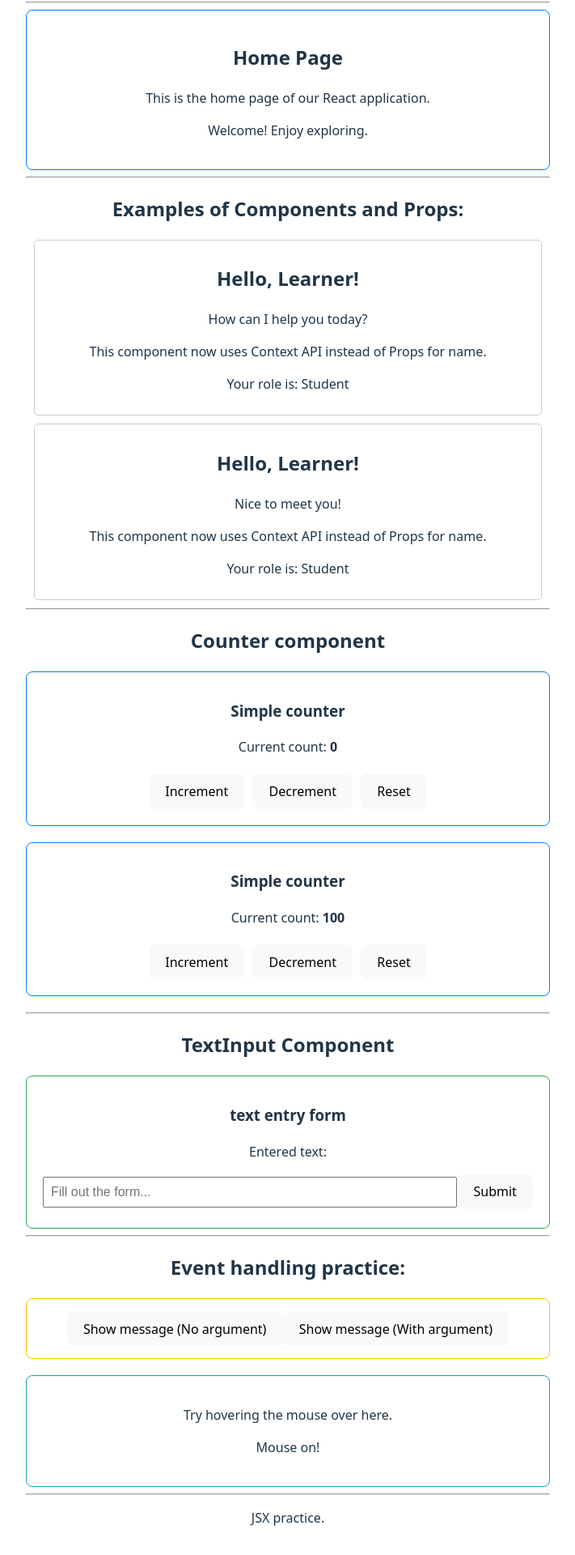
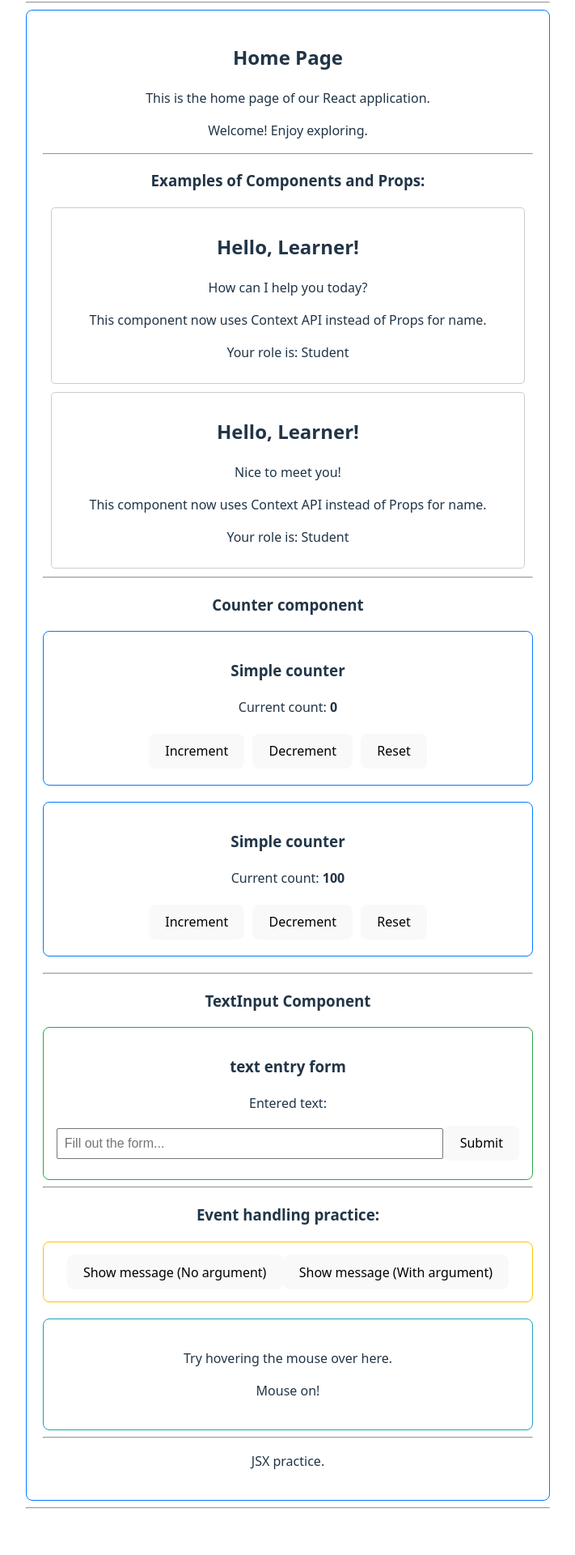
Before and after one commit to 4no-tkm/Basic_dictionary, a React (Vite) app in the folder React_notes/ts-first-react-app/: page / in a window 1280 px wide. Shown: the part 289-2209 px from the top of the page at 81% size, without its empty margins (284-995 px from the left). Built offline with nearby package versions, Linux system fonts and the light colour scheme.

Commit message:
feat: Implement data fetching from API and display user list using useEffect

```diff
--- a/React_notes/ts-first-react-app/src/App.tsx
+++ b/React_notes/ts-first-react-app/src/App.tsx
@@ -9,6 +9,7 @@ import UserContext from './contexts/UserContext';
 import HomePage from './pages/HomePage';
 import AboutPage from './pages/AboutPage';
 import NotFoundPage from './pages/NotFoundPage';
+import UserList from './pages/UserList';
 
 function App() {
   const currentHour = new Date().getHours();
@@ -21,32 +22,6 @@ function App() {
   } else {
     greetingMessage = "Good Evening!"
   }
-
-  const [isMouseOver, setIsMouseOver] = useState<boolean>(false);
-
-  const handleButtonClick = (message: string) => {
-    alert(`Clicked the button: ${message}`);
-  };
-
-  const handleMouseEnter = () => {
-    setIsMouseOver(true);
-  };
-
-  const handleMouseLeave = () => {
-    setIsMouseOver(false);
-  };
-
-  useEffect(() => {
-    console.log('App component mounted for the first time. It will be executed only once.');
-    const timerId = setInterval(() => {
-      console.log('Interval timer running...');
-    }, 5000);
-
-    return () => {
-      console.log('App component unmounted. Clear timer.')
-      clearInterval(timerId);
-      };
-  }, []);
 
   const currentUser = { name: "Learner", role: "Student" };
 
@@ -63,6 +38,7 @@ function App() {
           <nav style={{ marginBottom: '20px' }}>
             <Link to="/" style={{ marginRight: '15px', textDecoration: 'none', color: '#007bff', fontWeight: 'bold' }}>Home</Link>
             <Link to="/about" style={{ marginRight: '15px', textDecoration: 'none', color: '#28a745', fontWeight: 'bold' }}>About</Link>
+            <Link to="/users" style={{ marginRight: '15px', textDecoration: 'none', color: '#663399', fontWeight: 'bold' }}>Users</Link>
             <Link to="/non-existent-page" style={{ textDecoration: 'none', color: '#dc3545', fontWeight: 'bold' }}>Invalid Page</Link>
           </nav>
 
@@ -71,56 +47,11 @@ function App() {
           <Routes>
             <Route path="/" element={<HomePage />} />
             <Route path="/about" element={<AboutPage />} />
+            <Route path="/users" element={<UserList />} />
             <Route path="*" element={<NotFoundPage />} />
           </Routes>
 
           <hr />
-
-          <h2>Examples of Components and Props:</h2>
-          <Greeting name="Alice" />
-          <Greeting name="Bob" message="Nice to meet you!" />
-
-          <hr />
-
-          <h2>Counter component</h2>
-          <Counter />
-          <Counter initialValue={100} />
-
-          <hr />
-
-          <h2>TextInput Component</h2>
-          <TextInput />
-
-          <hr />
-
-          <h2>Event handling practice:</h2>
-          <div style={{ padding: '15px', border: '1px solid #ffc107', borderRadius: '8px', marginBottom: '20px' }}>
-            <button onClick={() => handleButtonClick("No argument")}>
-              Show message (No argument)
-            </button>
-            <button onClick={() => handleButtonClick("with argument")}>
-              Show message (With argument)
-            </button>
-          </div>
-
-          <div
-            style={{
-              padding: '20px',
-              border: '1px solid #17a2b8',
-              borderRadius: '8px',
-              backgroundColor: isMouseOver ? '#e0f7fa' : 'transparent',
-              transition: 'background-color 0.3s'
-            }}
-            onMouseEnter={handleMouseEnter}
-            onMouseLeave={handleMouseLeave}
-          >
-            <p>Try hovering the mouse over here. </p>
-            <p>{ isMouseOver ? "Mouse is on!" : "Mouse on!" } </p>
-          </div>
-
-          <hr />
-
-          <p>JSX practice.</p>
         </div>
       </Router>
     </UserContext.Provider>
--- a/React_notes/ts-first-react-app/src/pages/HomePage.tsx
+++ b/React_notes/ts-first-react-app/src/pages/HomePage.tsx
@@ -1,11 +1,90 @@
-import React from 'react';
+import React, { useState, useEffect } from 'react';
+import Greeting from '../components/Greeting';
+import Counter from '../components/Counter';
+import TextInput from '../components/TextInput';
 
 const HomePage: React.FC = () => {
+    const [isMouseOver, setIsMouseOver] = useState<boolean>(false);
+
+    const handleButtonClick = (message: string) => {
+        alert(`Clicked the button: ${message}`);
+    };
+
+    const handleMouseEnter = () => {
+        setIsMouseOver(true);
+    };
+
+    const handleMouseLeave = () => {
+        setIsMouseOver(false);
+    };
+
+    useEffect(() => {
+        console.log('HomePage mounted for the first time. It will be executed only once.');
+        const timerId = setInterval(() => {
+        console.log('Interval timer running...');
+    }, 5000);
+
+    return () => {
+        console.log('HomeePage unmounted. Clear timer.')
+        clearInterval(timerId);
+        };
+    }, []);
+
+
     return (
         <div style={{ padding: '20px', border: '1px solid #007bff', borderRadius: '8px' }}>
             <h2>Home Page</h2>
             <p>This is the home page of our React application.</p>
             <p>Welcome! Enjoy exploring.</p>
+
+            <hr />
+
+            <h3>Examples of Components and Props:</h3>
+            <Greeting name="Alice" />
+            <Greeting name="Bob" message="Nice to meet you!" />
+
+            <hr />
+
+            <h3>Counter component</h3>
+            <Counter />
+            <Counter initialValue={100} />
+
+            <hr />
+
+            <h3>TextInput Component</h3>
+            <TextInput />
+
+            <hr />
+
+            <h3>Event handling practice:</h3>
+            <div style={{ padding: '15px', border: '1px solid #ffc107', borderRadius: '8px', marginBottom: '20px' }}>
+                <button onClick={() => handleButtonClick("No argument")}>
+                Show message (No argument)
+                </button>
+                <button onClick={() => handleButtonClick("with argument")}>
+                Show message (With argument)
+                </button>
+            </div>
+
+            <div
+                style={{
+                padding: '20px',
+                border: '1px solid #17a2b8',
+                borderRadius: '8px',
+                backgroundColor: isMouseOver ? '#e0f7fa' : 'transparent',
+                transition: 'background-color 0.3s'
+                }}
+                onMouseEnter={handleMouseEnter}
+                onMouseLeave={handleMouseLeave}
+            >
+                <p>Try hovering the mouse over here. </p>
+                <p>{ isMouseOver ? "Mouse is on!" : "Mouse on!" } </p>
+            </div>
+
+            <hr />
+
+            <p>JSX practice.</p>
+
         </div>
     );
 };
--- /dev/null
+++ b/React_notes/ts-first-react-app/src/pages/UserList.tsx
@@ -0,0 +1,64 @@
+import React, { useState, useEffect } from 'react';
+
+interface User {
+    id: number;
+    name: string;
+    username: string;
+    email: string;
+}
+
+const UserList: React.FC = () => {
+    const [users, setUsers] = useState<User[]>([]);
+    const [isLoading, setIsLoading] = useState<boolean>(true);
+    const [error, setError] = useState<string | null>(null);
+
+    useEffect(() => {
+        const fetchUsers = async () => {
+            try {
+                const response = await fetch('https://jsonplaceholder.typicode.com/users');
+                if (!response.ok) {
+                    throw new Error(`HTTP error! Status: ${response.status}`);
+                }
+                const data: User[] = await response.json();
+                console.log('Fetched data:', data);
+                setUsers(data);
+            } catch (err) {
+                console.error("Failed to fetch users:", err);
+                if (err instanceof Error) {
+                    setError(err.message);
+                } else {
+                    setError("An unknown error occurred");
+                }
+            } finally {
+                setIsLoading(false);
+            }
+        };
+
+        fetchUsers();
+    }, []);
+
+    if (isLoading) {
+        return <div style={{ padding: '20px', textAlign: 'center' }}>Loading users...</div>;
+    }
+
+    if (error) {
+        return <div style={{ padding: '20px', color: 'red', textAlign: 'center' }}>Error: {error}</div>;
+    }
+
+    return (
+       <div style={{ border: '1px solid #dcdcdc', padding: '15px', borderRadius: '8px', backgroundColor: '#f9f9f9' }}>
+            <h3>UserList (Obtained from API)</h3>
+            <ul style={{ listStyleType: 'none', padding: 0 }}>
+                {users.map(user => (
+                <li key={user.id} style={{ marginBottom: '10px', padding: '10px', border: '1px solid #eee', borderRadius: '5px', backgroundColor: '#fff', color: '#333' }}>
+                    <strong>ID:</strong> {user.id} <br />
+                    <strong>Name:</strong> {user.name} <br />
+                    <small>@{user.username} ({user.email})</small>
+                </li>
+                ))}
+            </ul>
+        </div>
+    );
+};
+
+export default UserList;
```
